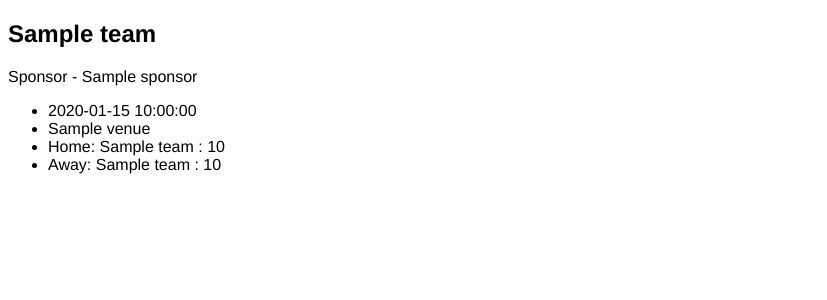
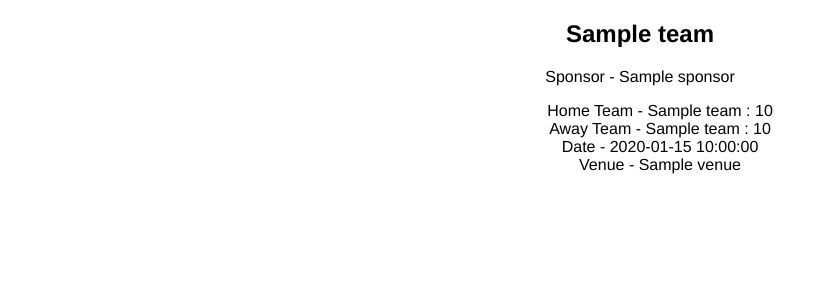
Before and after one commit to klamb95/python_project, a Flask app: page /teams/1 in a window 1280 px wide. Shown: the part 76-376 px from the top of the page, without its empty margins (0-827 px from the left). Run offline with Flask 2, Linux system fonts and the light colour scheme; a database or web service that is not in the repository returns one stand-in record (values such as "Sample title"); some libraries are stand-ins or nearby versions.

Commit message:
more css

```diff
--- a/static/style.css
+++ b/static/style.css
@@ -8,7 +8,7 @@ body{
     padding: 5px;
     margin: 5px;
     box-sizing: border-box;
-    text-decoration: none;
+
   }
   .menu{
       display: flex;
@@ -22,19 +22,19 @@ body{
 
   .link{
     list-style-type: none;
-    color: white;
     text-align: center;
+
   }
 
  .text{
     color: white;
     margin: 2px;
-
-
-
  }
 
  h1{
+     text-align: center;
+ }
+ h2{
      text-align: center;
  }
 
@@ -44,3 +44,11 @@ body{
      height: 250px;
      justify-content: space-around;
  }
+
+.coloured_link{
+    color: rgb(15, 8, 145);
+}
+
+#teams{
+
+}
--- a/templates/games/index.html
+++ b/templates/games/index.html
@@ -12,7 +12,7 @@
 <p>Away: {{game.team_2.name}}</p>
 <p>Home Score: {{game.team_1_score}}</p>
 <p>Away Score: {{game.team_2_score}}</p>
-<a href="/games/{{game.id}}/edit">Edit</a>
+<a class="coloured_link" href="/games/{{game.id}}/edit" style="text-decoration: none">Edit</a>
 <form action="/games/{{ game.id }}/delete" method="POST">
 <input type="submit" value="delete"/>
 <br>
--- a/templates/teams/index.html
+++ b/templates/teams/index.html
@@ -8,8 +8,8 @@
 <section id="teams">
     <p>Name: {{ team.name }}</p>
     <p>Sponsor: {{ team.sponsor }}</p>
-    <a href="/teams/{{team.id}}">Details</a>
-    <a href="/teams/{{team.id}}/edit">Edit</a>
+    <a class="coloured_link" href="/teams/{{team.id}}" style="text-decoration: none">Details</a>
+    <a class="coloured_link" href="/teams/{{team.id}}/edit" style="text-decoration: none">Edit</a>
     <form action="/teams/{{ team.id }}/delete" method="POST">
     <input type="submit" value="delete"/>
     <br>
--- a/templates/teams/show.html
+++ b/templates/teams/show.html
@@ -2,14 +2,15 @@
 {% block content %}
 
 <h2>{{ team.name }}</h2>
-<p>Sponsor - {{team.sponsor }}</p>
+<p style="text-align:center">Sponsor - {{team.sponsor }}</p>
 
 <ul>
     {% for game in games %}
-    <li>{{game.date}}</li>
-    <li>{{game.venue}}</li>
-    <li>Home: {{game.team_1.name}} : {{game.team_1_score}}</li>
-    <li>Away: {{game.team_2.name}} : {{game.team_2_score}}</li>
+    <li class="link" >Home Team - {{game.team_1.name}} : {{game.team_1_score}}</li>
+    <li class="link">Away Team - {{game.team_2.name}} : {{game.team_2_score}}</li>
+    <li class="link">Date - {{game.date}}</li>
+    <li class="link">Venue - {{game.venue}}</li>
+
     <br>
     {%endfor%}
 
```
